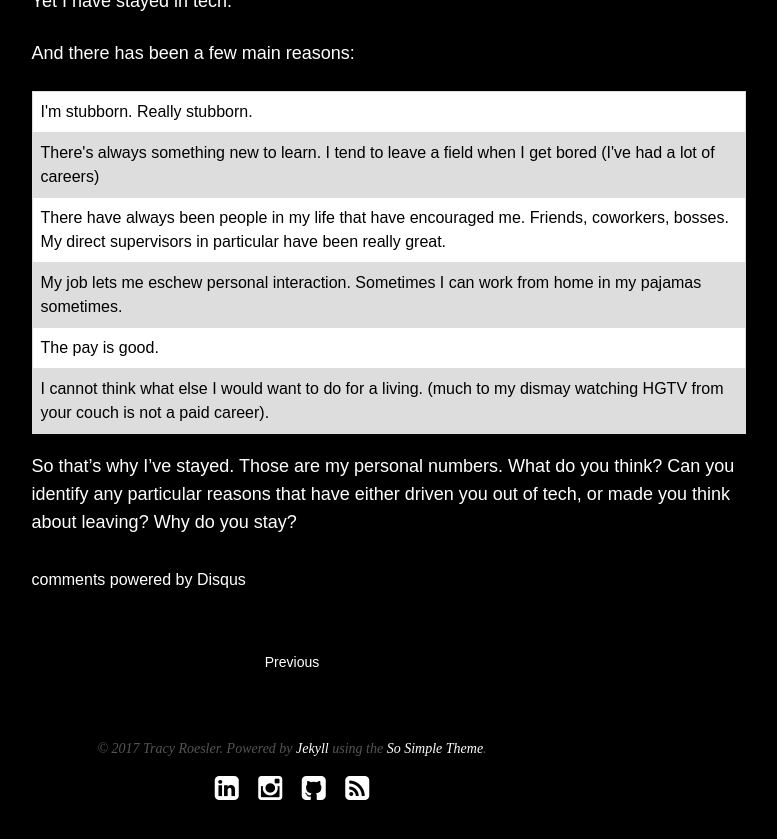
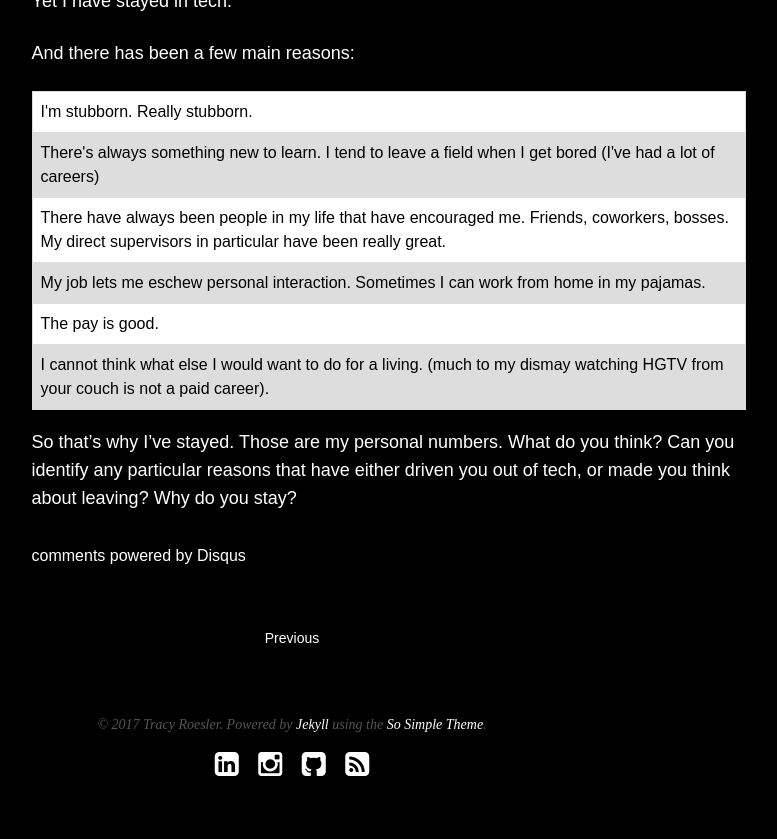
Before and after one commit to tracom1/tracom1.github.io, a Jekyll site: the page built from _posts/blog/2017-02-03-Tech-Ladies-By-the-Numbers.md, in a window 1280 px wide and 900 px high, scrolled down 5075 px. Shown: the top 839 px of the window, without its empty margins (348-1125 px from the left). Built offline with Jekyll 4.4.1, drawn with Linux system fonts in a browser that asks for light colours; nearby versions of some CDN libraries; comment, search, counter and statistics services are not loaded.

Commit message:
Another typo

```diff
--- a/_posts/blog/2017-02-03-Tech-Ladies-By-the-Numbers.md
+++ b/_posts/blog/2017-02-03-Tech-Ladies-By-the-Numbers.md
@@ -105,7 +105,7 @@ And there has been a few main reasons:
 <tr><td>I'm stubborn.  Really stubborn.</td></tr>
 <tr><td>There's always something new to learn.  I tend to leave a field when I get bored (I've had a lot of careers)</td></tr>
 <tr><td>There have always been people in my life that have encouraged me.  Friends, coworkers, bosses.  My direct supervisors in particular have been really great.</td></tr>
-<tr><td>My job lets me eschew personal interaction.  Sometimes I can work from home in my pajamas sometimes.</td></tr>
+<tr><td>My job lets me eschew personal interaction.  Sometimes I can work from home in my pajamas.</td></tr>
 <tr><td>The pay is good.</td></tr>
 <tr><td>I cannot think what else I would want to do for a living.  (much to my dismay watching HGTV from your couch is not a paid career).</td></tr>
 </table></font>
```
